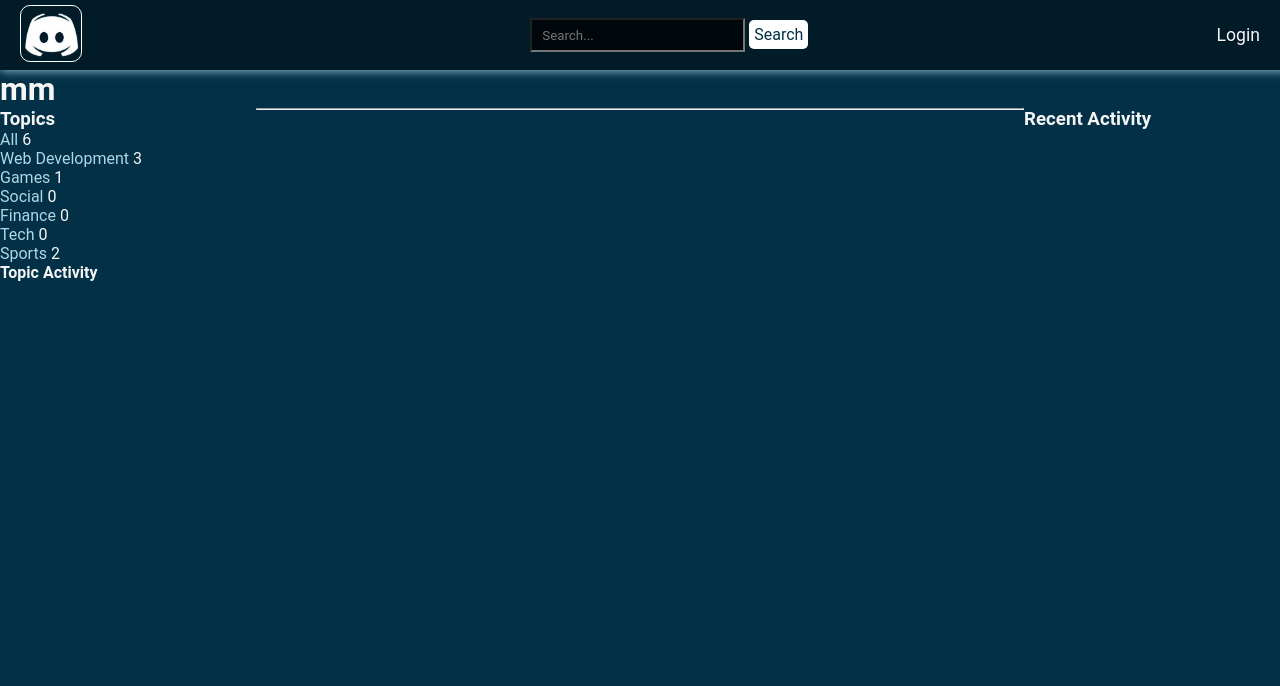
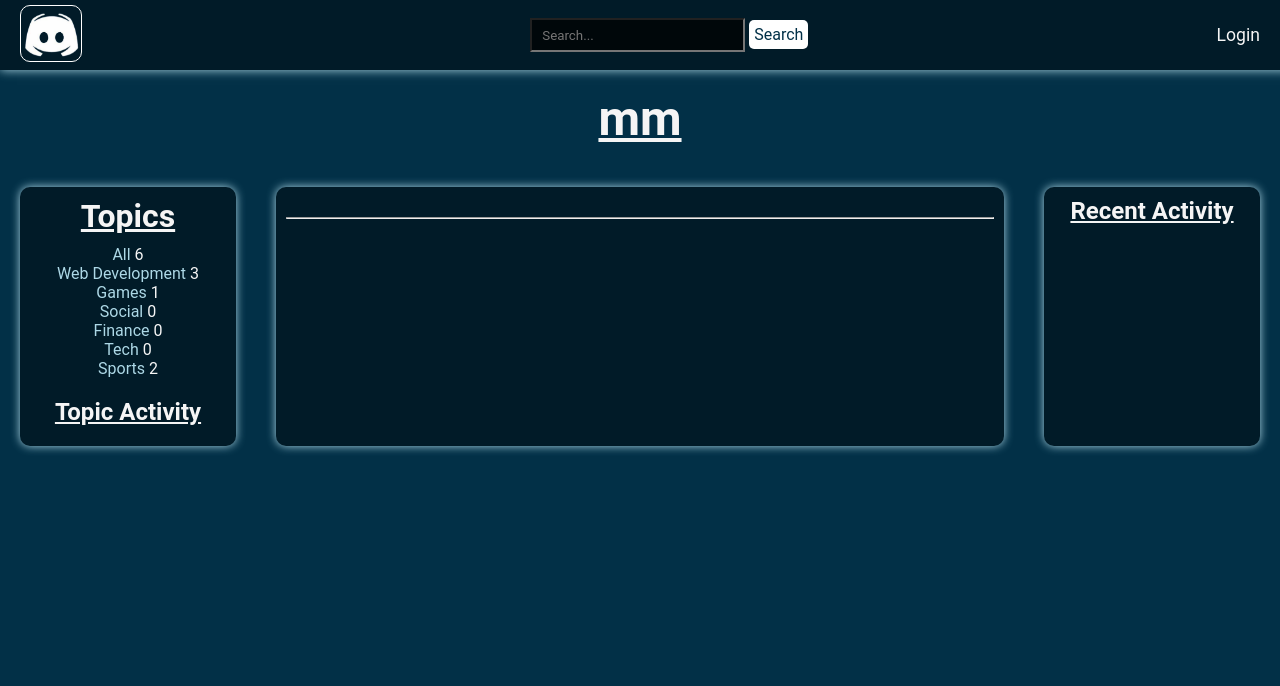
Before and after one commit to wtcrowe4/discord, a Django app: page /profile/4 in a window 1280 px wide. Shown: the top 686 px of the page. Run offline with Django 4.2, Linux system fonts and the light colour scheme; data comes from the database, SQL or seed files in the repository; some libraries are stand-ins or nearby versions.

Commit message:
Profile page styled

```diff
--- a/app/templates/app/profile.html
+++ b/app/templates/app/profile.html
@@ -1,24 +1,18 @@
 {% extends 'main.html' %}
-
+{% load static %}
 {% block content %}
 
-<style>
-    .profile-container {
-        display: grid;
-        grid-template-columns: 1fr 3fr 1fr;
-    }
-</style>
 
 <h1>{{user.username}}</h1>
 
 <div class="profile-container">
-    <div>
+    <div class="topics">
         {% include 'app/topic_comp.html' %}
     </div>
-    <div>
+    <div class="main">
         {% include 'app/feed_comp.html' %}
     </div>
-    <div>
+    <div class="activity">
         {% include 'app/activity_comp.html' %}
     </div>
 </div>
--- a/static/styles/css/main.css
+++ b/static/styles/css/main.css
@@ -374,6 +374,119 @@ mixin section_container {
   text-decoration: underline;
 }
 
+h1 {
+  text-align: center;
+  font-size: 3rem;
+  padding-top: 20px;
+  text-decoration: underline;
+}
+
+.profile-container {
+  display: grid;
+  grid-template-columns: 1fr 3fr 1fr;
+}
+.profile-container .topics {
+  display: flex;
+  flex-direction: column;
+  align-items: center;
+  justify-content: flex-start;
+  padding: 10px;
+  background-color: rgb(1, 27, 40);
+  border-radius: 10px;
+  margin: 20px;
+  margin-top: 40px;
+  box-shadow: 0px 0px 10px 0px lightblue;
+}
+.profile-container .topics #topic-header {
+  align-items: flex-start;
+  font-size: 2rem;
+  padding-bottom: 10px;
+  text-decoration: underline;
+}
+.profile-container .topics p {
+  font-size: 1.1rem;
+}
+.profile-container .topics #topic-activity-header {
+  font-size: 1.5rem;
+  padding-top: 20px;
+  padding-bottom: 10px;
+  text-decoration: underline;
+}
+.profile-container .topics #topic-activity-container {
+  border-radius: 5px;
+  border: white;
+  text-align: center;
+}
+.profile-container .topics #topic-activity-info {
+  text-decoration: underline;
+  padding-top: 6px;
+}
+.profile-container .topics #topic-activity-message {
+  font-size: 1.1rem;
+}
+.profile-container .main {
+  display: flex;
+  flex-direction: column;
+  align-items: center;
+  justify-content: flex-start;
+  padding: 10px;
+  background-color: rgb(1, 27, 40);
+  border-radius: 10px;
+  margin: 20px;
+  margin-top: 40px;
+  box-shadow: 0px 0px 10px 0px lightblue;
+}
+.profile-container .main h5 {
+  align-items: flex-start;
+  font-size: 1rem;
+  margin-bottom: 10px;
+}
+.profile-container .main a {
+  font-size: 1.4rem;
+}
+.profile-container .main .main-rooms-container {
+  width: 100%;
+  padding: 20px;
+}
+.profile-container .main .main-rooms-container .main-rooms {
+  padding: 20px;
+}
+.profile-container .main .main-rooms-container .main-rooms .main-delete {
+  float: right;
+  font-size: 0.8rem;
+  padding-left: 10px;
+}
+.profile-container .activity {
+  display: flex;
+  flex-direction: column;
+  align-items: center;
+  justify-content: flex-start;
+  padding: 10px;
+  background-color: rgb(1, 27, 40);
+  border-radius: 10px;
+  margin: 20px;
+  margin-top: 40px;
+  box-shadow: 0px 0px 10px 0px lightblue;
+}
+.profile-container .activity h3 {
+  font-size: 1.5rem;
+  margin-bottom: 10px;
+  padding-bottom: 10px;
+  text-decoration: underline;
+}
+.profile-container .activity p {
+  font-size: 1.2rem;
+  padding-bottom: 10px;
+}
+.profile-container .activity small {
+  font-size: 0.9rem;
+  text-decoration: underline;
+}
+.profile-container .activity #recent-delete {
+  font-size: 0.5rem;
+  text-align: right;
+}
+
 * {
   margin: 0;
   padding: 0;
--- a/static/styles/scss/_profile.scss
+++ b/static/styles/scss/_profile.scss
@@ -0,0 +1,103 @@
+h1 {
+    text-align: center;
+    font-size: 3rem;
+    padding-top: 20px;
+    text-decoration: underline;
+}
+
+.profile-container {
+    display: grid;
+    grid-template-columns: 1fr 3fr 1fr;
+
+
+
+    .topics {
+        @include section_container;
+        #topic-header {
+            align-items: flex-start;
+            font-size: 2rem;
+            padding-bottom: 10px;
+            text-decoration: underline;
+        }
+        p {
+            font-size: 1.1rem;
+        }
+        #topic-activity-header {
+            font-size: 1.5rem;
+            padding-top: 20px;
+            padding-bottom: 10px;
+            text-decoration: underline;
+        }
+
+        #topic-activity-container {
+            border-radius: 5px;
+            border:  white;
+            text-align: center;
+
+        }
+
+        #topic-activity-info {
+            text-decoration: underline;
+            padding-top: 6px;
+        }
+
+        #topic-activity-message {
+            font-size: 1.1rem;
+        }
+    }
+
+    .main {
+        @include section_container;
+        h5 {
+            align-items: flex-start;
+            font-size: 1rem;
+            margin-bottom: 10px;
+        }
+        a {
+            font-size: 1.4rem;
+        }
+
+        .main-rooms-container {
+            width: 100%;
+            padding: 20px;
+
+            .main-rooms {
+                padding: 20px;
+
+                .main-delete {
+                    float: right;
+                    font-size: .8rem;
+                    padding-left: 10px;
+                }
+            }
+
+
+        }
+    }
+
+    .activity {
+        @include section_container;
+        h3 {
+            font-size: 1.5rem;
+            margin-bottom: 10px;
+            padding-bottom: 10px;
+            text-decoration: underline;
+        }
+        p {
+            font-size: 1.2rem;
+            padding-bottom: 10px;
+        }
+
+        small {
+            font-size: .9rem;
+            text-decoration: underline;
+        }
+
+        #recent-delete {
+            font-size: .5rem;
+            text-align: right;
+        }
+
+    }
+
+}
```
Also changed, not shown: 1 other file.
